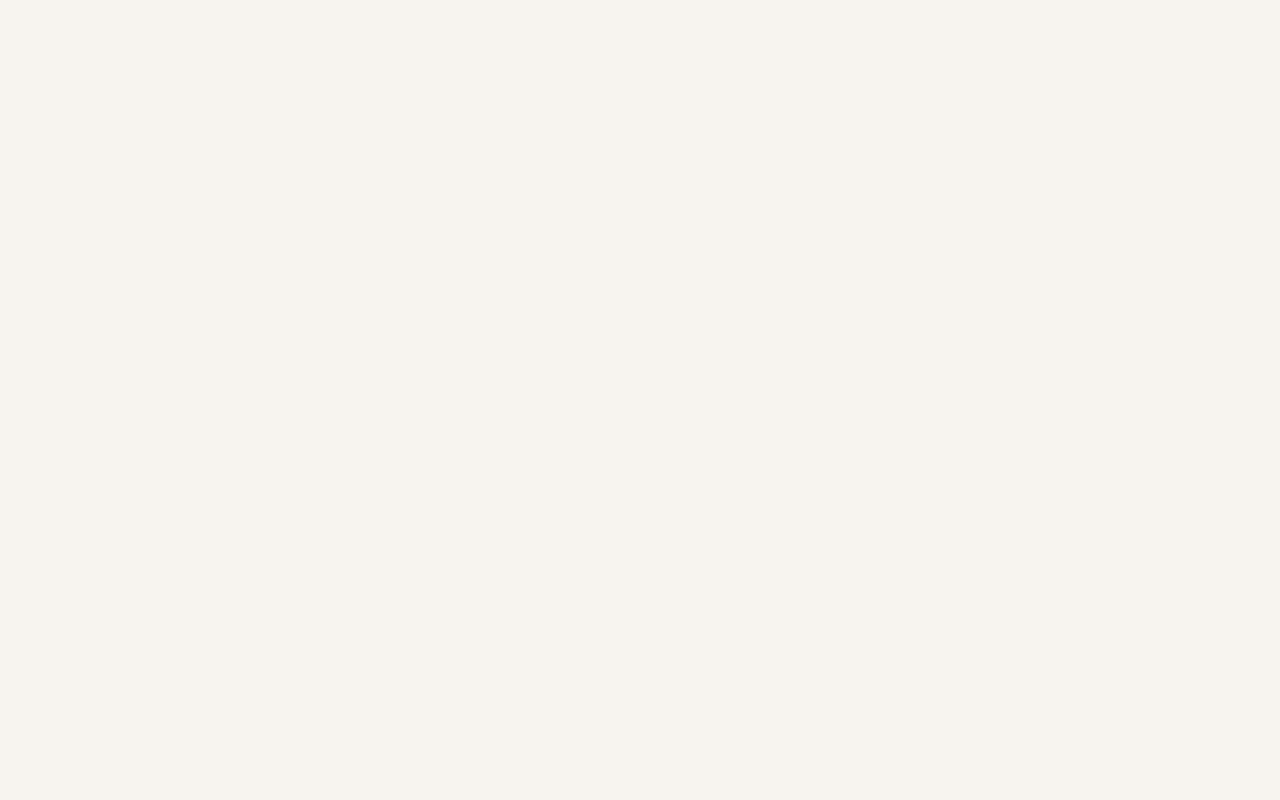
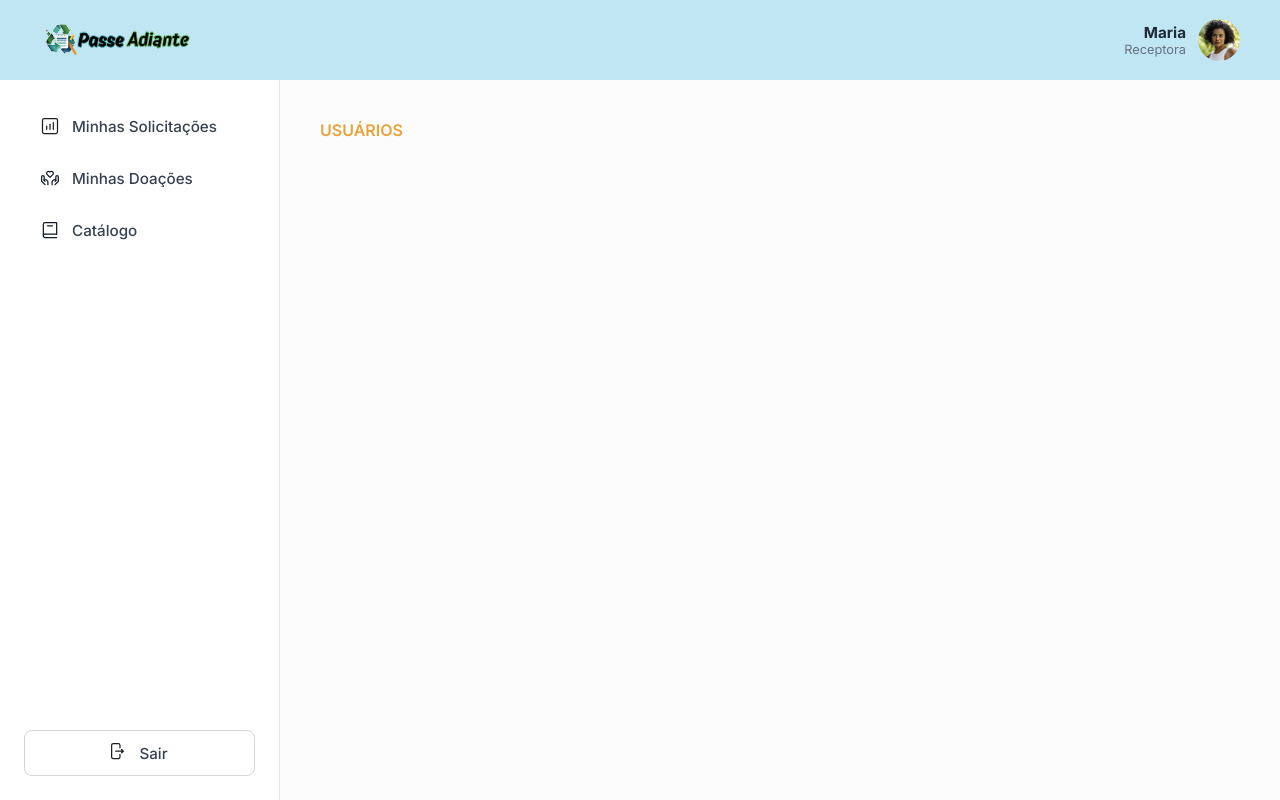
Before and after one commit to Matheus-Rodrigues-EC/Passa-Adiante-ReactJS, a React (Vite) app: page /app/usuarios in a window 1280 px wide. Before the commit this address had no page. Built offline with nearby package versions, Linux system fonts and the light colour scheme.

Commit message:
feat: add app routes

```diff
--- a/src/routes.jsx
+++ b/src/routes.jsx
@@ -5,6 +5,8 @@ import SobreOProjeto from './pages/SobreOProjeto.jsx'
 import Catalogo from './pages/Catalogo.jsx'
 import ComoParticipar from './pages/ComoParticipar.jsx'
 import Contato from './pages/Contato.jsx'
+
+import { AppLayout } from './layouts/AppLayout.jsx'
 
 function AppRoutes() {
   return (
@@ -16,6 +18,13 @@ function AppRoutes() {
         <Route path="/como-participar" element={<ComoParticipar />} />
         <Route path="/contato" element={<Contato />} />
       </Route>
+
+      <Route path="/app" element={<AppLayout />}>
+        <Route path="dashboard" element={<h1>Minhas Solicitações</h1>} />
+        <Route path="items" element={<h1>Minhas Doações</h1>} />
+        <Route path="pedidos" element={<h1>Catálogo</h1>} />
+        <Route path="usuarios" element={<h1>Usuários</h1>} />
+      </Route>
     </Routes>
   )
 }
```
Also changed, not shown: 1 other file (tests, documents, lock files or other folders).
